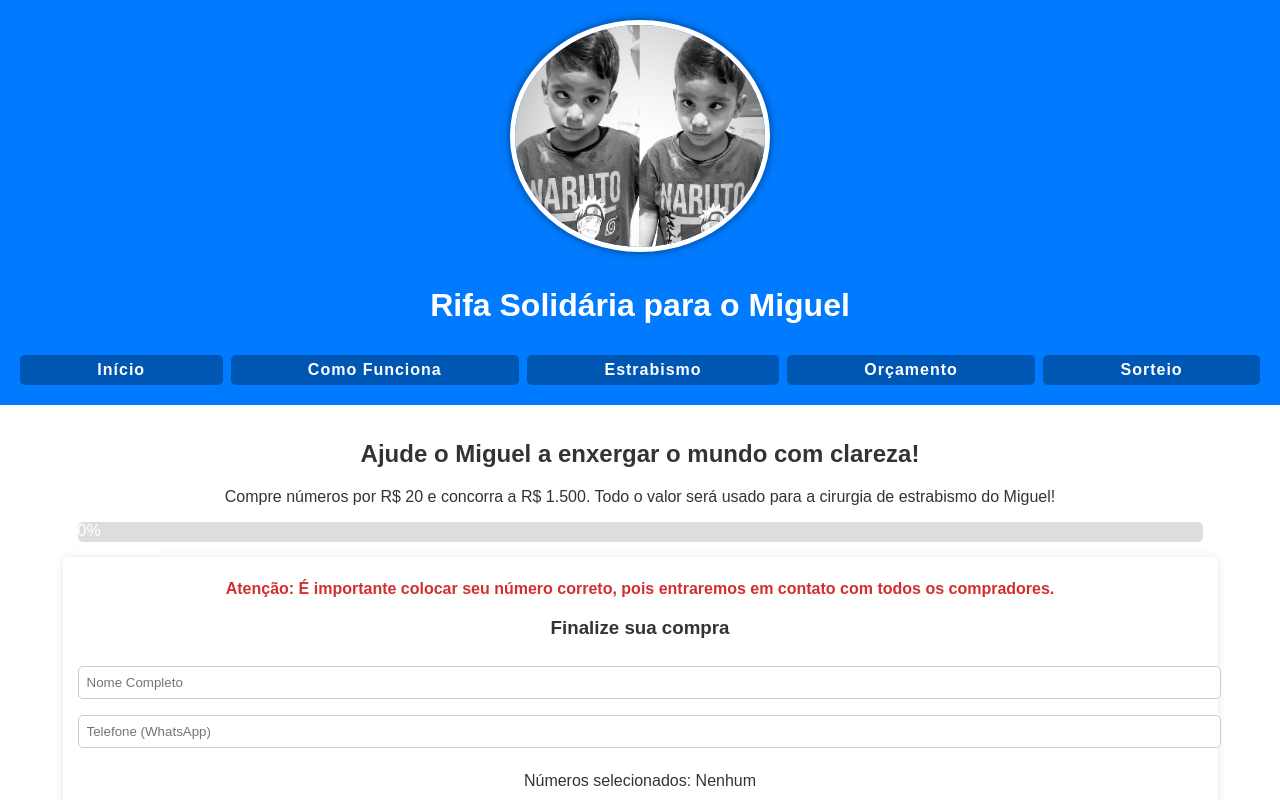
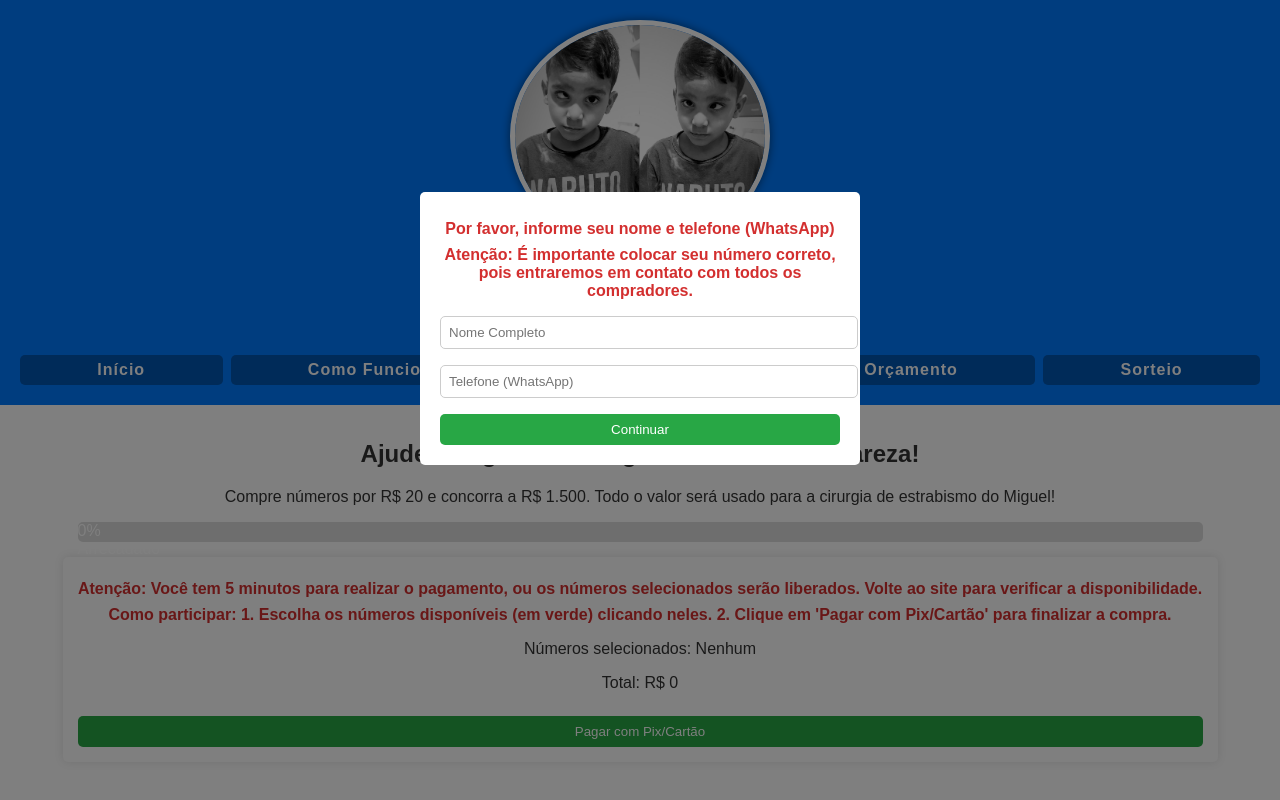
Before and after one commit to EderamorimTH/rifa-miguel, a plain HTML site: page index.html in a window 1280 px wide. Shown: the top 800 px of the page. Drawn offline with Linux system fonts and the light colour scheme; no server answers.

Commit message:
Update index.html

```diff
--- a/index.html
+++ b/index.html
@@ -228,6 +228,47 @@
             z-index: 1000;
             display: none;
         }
+        .modal {
+            display: block;
+            position: fixed;
+            top: 0;
+            left: 0;
+            width: 100%;
+            height: 100%;
+            background-color: rgba(0, 0, 0, 0.5);
+            z-index: 2000;
+        }
+        .modal-content {
+            background-color: white;
+            margin: 15% auto;
+            padding: 20px;
+            border-radius: 5px;
+            max-width: 90%;
+            width: 400px;
+            text-align: center;
+        }
+        .modal-content input {
+            width: 100%;
+            padding: 8px;
+            margin: 8px 0;
+            border: 1px solid #ccc;
+            border-radius: 5px;
+        }
+        .modal-content button {
+            background-color: #28a745;
+            color: white;
+            padding: 8px;
+            border: none;
+            border-radius: 5px;
+            cursor: pointer;
+            width: 100%;
+            margin-top: 8px;
+        }
+        .modal-content p.info {
+            color: #d32f2f;
+            font-weight: bold;
+            margin: 8px 0;
+        }
         @media (max-width: 600px) {
             nav {
                 flex-direction: column;
@@ -254,10 +295,26 @@
                 font-size: 0.7em;
                 padding: 6px;
             }
+            .modal-content {
+                margin: 30% auto;
+                width: 90%;
+            }
         }
     </style>
 </head>
 <body>
+    <div id="modal" class="modal">
+        <div class="modal-content">
+            <p class="info">Por favor, informe seu nome e telefone (WhatsApp)</p>
+            <p class="info">Atenção: É importante colocar seu número correto, pois entraremos em contato com todos os compradores.</p>
+            <form id="modal-form">
+                <input type="text" id="modal-buyer-name" placeholder="Nome Completo" required>
+                <input type="tel" id="modal-buyer-phone" placeholder="Telefone (WhatsApp)" required>
+                <button type="submit">Continuar</button>
+            </form>
+        </div>
+    </div>
+
     <header>
         <img src="/rifa-miguel/imagens/miguel.jpg" alt="Foto do Miguel">
         <h1>Rifa Solidária para o Miguel</h1>
@@ -277,14 +334,11 @@
             <div class="progress-bar" id="progress-bar">0% Arrecadado</div>
         </div>
         <div class="form-container">
-            <p class="info">Atenção: É importante colocar seu número correto, pois entraremos em contato com todos os compradores.</p>
-            <h3>Finalize sua compra</h3>
+            <p class="info">Atenção: Você tem 5 minutos para realizar o pagamento, ou os números selecionados serão liberados. Volte ao site para verificar a disponibilidade.</p>
+            <p class="info">Como participar: 1. Escolha os números disponíveis (em verde) clicando neles. 2. Clique em 'Pagar com Pix/Cartão' para finalizar a compra.</p>
             <form id="payment-form">
-                <input type="text" id="buyer-name" placeholder="Nome Completo" required>
-                <input type="tel" id="buyer-phone" placeholder="Telefone (WhatsApp)" required>
                 <p>Números selecionados: <span id="selected-numbers">Nenhum</span></p>
                 <p>Total: R$ <span id="total-price">0</span></p>
-                <p class="info">Atenção: Você tem 5 minutos para realizar o pagamento, ou os números selecionados serão liberados. Volte ao site para verificar a disponibilidade.</p>
                 <button type="submit" class="payment-button">Pagar com Pix/Cartão</button>
             </form>
         </div>
@@ -312,6 +366,7 @@
         const loadingMessage = document.getElementById('loading-message');
         const errorMessage = document.getElementById('error-message');
         const reloadButton = document.getElementById('reload-button');
+        const modal = document.getElementById('modal');
         let selectedNumbers = [];
         const pricePerNumber = 20;
         const totalNumbers = 900;
@@ -563,16 +618,33 @@
         window.onload = function() {
             const savedName = localStorage.getItem('buyerName');
             const savedPhone = localStorage.getItem('buyerPhone');
-            if (savedName) document.getElementById('buyer-name').value = savedName;
-            if (savedPhone) document.getElementById('buyer-phone').value = savedPhone;
-            loadData();
+            if (savedName && savedPhone) {
+                modal.style.display = 'none';
+                loadData();
+            } else {
+                modal.style.display = 'block';
+            }
+
+            document.getElementById('modal-form').addEventListener('submit', function(event) {
+                event.preventDefault();
+                const buyerName = document.getElementById('modal-buyer-name').value;
+                const buyerPhone = document.getElementById('modal-buyer-phone').value;
+                if (!buyerName || !buyerPhone) {
+                    alert('Por favor, preencha todos os campos.');
+                    return;
+                }
+                localStorage.setItem('buyerName', buyerName);
+                localStorage.setItem('buyerPhone', buyerPhone);
+                modal.style.display = 'none';
+                loadData();
+            });
         };
 
         document.getElementById('payment-form').addEventListener('submit', async (event) => {
             event.preventDefault();
 
-            const buyerName = document.getElementById('buyer-name').value;
-            const buyerPhone = document.getElementById('buyer-phone').value;
+            const buyerName = localStorage.getItem('buyerName');
+            const buyerPhone = localStorage.getItem('buyerPhone');
             const quantity = selectedNumbers.length;
             const userId = localStorage.getItem('userId') || generateUserId();
 
@@ -583,12 +655,10 @@
                 return;
             }
             if (!buyerName || !buyerPhone) {
-                showError('Por favor, preencha todos os campos.');
+                showError('Por favor, preencha os dados de contato no formulário inicial.');
+                modal.style.display = 'block';
                 return;
             }
-
-            localStorage.setItem('buyerName', buyerName);
-            localStorage.setItem('buyerPhone', buyerPhone);
 
             const paymentData = {
                 quantity,
```
